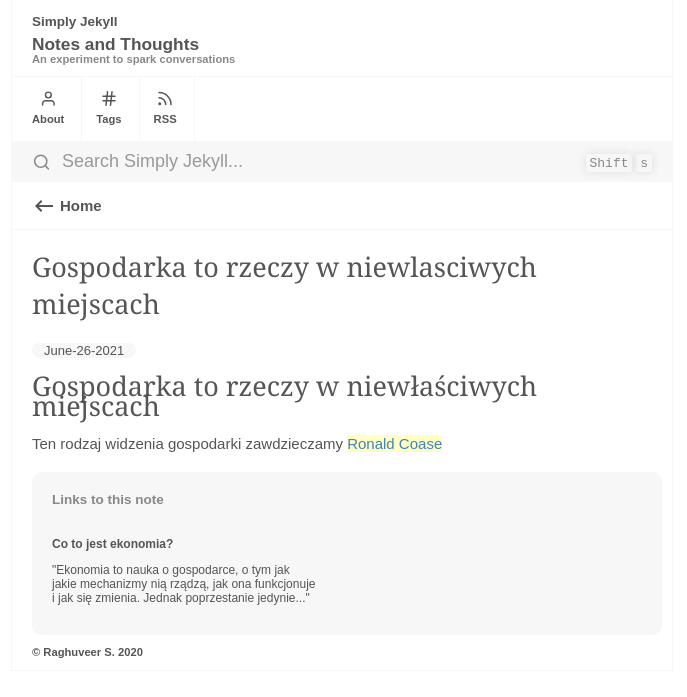
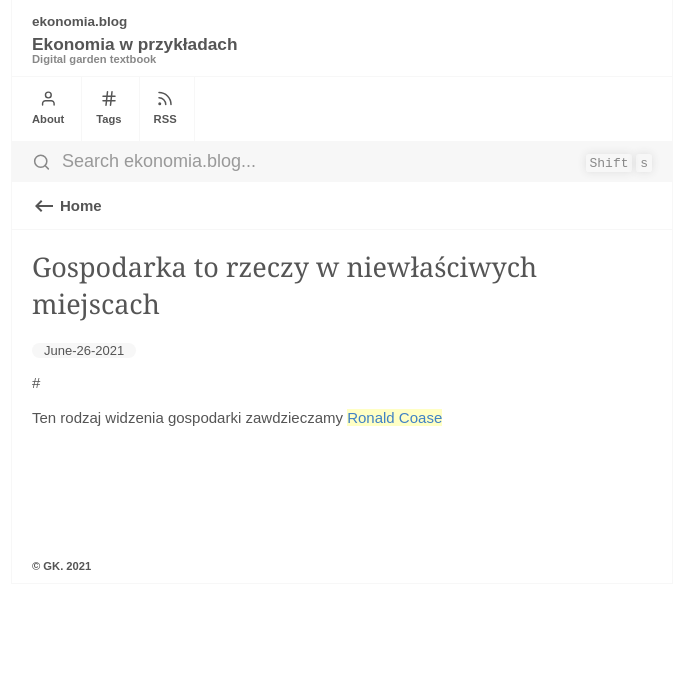
Before and after one commit to gkwiatk/ekonomia-2, a Jekyll site: the page built from _posts/2021-06-30-Gospodarka to rzeczy w niewlasciwych miejscach.md, in a window 1280 px wide. Shown: the top 697 px of the page, without its empty margins (298-985 px from the left). Built offline with Jekyll 4.4.1, drawn with Linux system fonts in a browser that asks for light colours.

Commit message:
Update content

```diff
--- a/_config.yml
+++ b/_config.yml
@@ -28,14 +28,14 @@ url: "https://simply-jekyll.netlify.app/" # the base hostname & protocol for you
 # your social media links etc
 #######################################################################
 
-heading: Simply Jekyll
+heading: ekonomia.blog
 subheading: # subheading won't work without a tagline,
           # tagline is mandatory if you want the
           # suheading to appear. The reason is
           # having a heading and a subheading looks
           # ridiculous.
   enabled: true
-  name: Notes and Thoughts
+  name: Ekonomia w przykładach
 tagline: # subheading won't work without a tagline,
          # tagline is mandatory if you want the
          # suheading to appear. The reason is
@@ -45,10 +45,10 @@ tagline: # subheading won't work without a tagline,
          # the subheading to support the main heading
          # which in this case is 'Knowledge Continuum'
   enabled: true
-  name: An experiment to spark conversations
+  name: Digital garden textbook
 copyright:
-  year: 2020
-  msg: Raghuveer S # This is a mandatory attribute for copyright to be displayed
+  year: 2021
+  msg: GK # This is a mandatory attribute for copyright to be displayed
 
 user:
   display: true # setting it to false will remove the header image and bio
--- /dev/null
+++ b/_posts/.obsidian/graph.json
@@ -0,0 +1 @@
+{"collapse-filter":true,"search":"","showTags":false,"showAttachments":false,"hideUnresolved":false,"showOrphans":true,"collapse-color-groups":true,"colorGroups":[],"collapse-display":true,"showArrow":false,"textFadeMultiplier":0,"nodeSizeMultiplier":1,"lineSizeMultiplier":1,"collapse-forces":true,"centerStrength":0.518713248970312,"repelStrength":10,"linkStrength":1,"linkDistance":250,"scale":1,"close":false}
--- a/_posts/2021-06-30-Gospodarka to rzeczy w niewlasciwych miejscach.md
+++ b/_posts/2021-06-30-Gospodarka to rzeczy w niewlasciwych miejscach.md
@@ -1,7 +1,8 @@
 ---
 date: 2021-06-26T16:28
+title: Gospodarka to rzeczy w niewłaściwych miejscach
 ---
 
-# Gospodarka to rzeczy w niewłaściwych miejscach
+#
 
 Ten rodzaj widzenia gospodarki zawdzieczamy [[Ronald Coase]]
```
Also changed, not shown: assets/img/profile.png, 2 other files.
